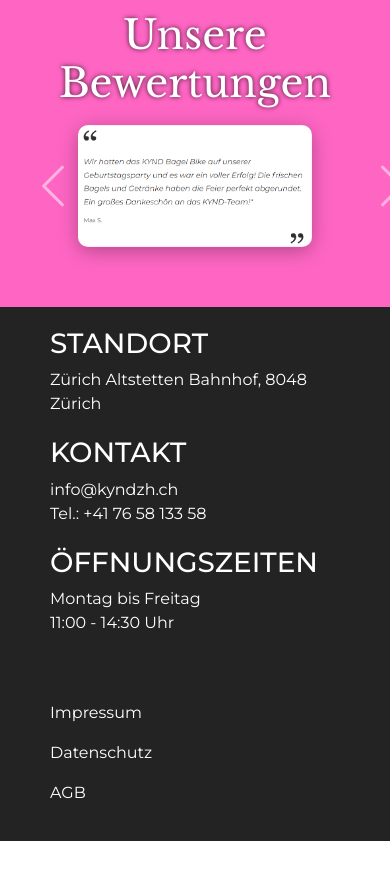
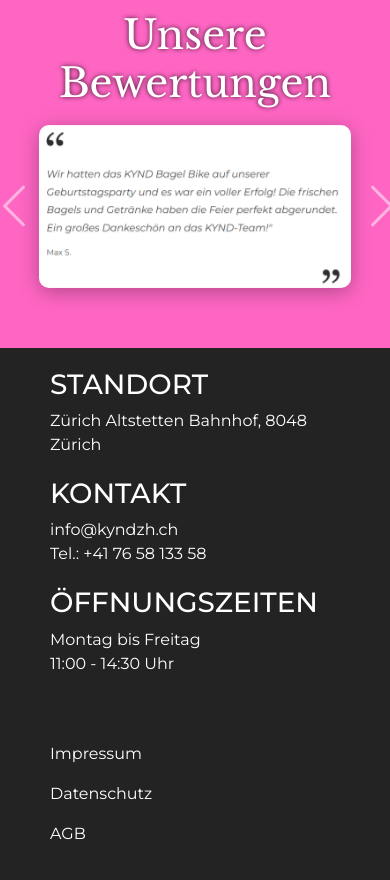
Before and after one commit to HeyTiina/kynd, a React (Create React App) app: page /CateringScreen in a window 390 px wide. Shown: the part 1400-2280 px from the top of the page. Before the commit the page ends 2241 px from the top, so only its background shows below. Built offline with nearby package versions, Linux system fonts and the light colour scheme.

Commit message:
Update Slider.css

```diff
--- a/src/cateringScreen/Slider.css
+++ b/src/cateringScreen/Slider.css
@@ -49,3 +49,12 @@
     width: 60%; /* Reduce el tamaño del slider, puedes ajustar este valor */
   }
 }
+@media (max-width: 426px) {
+  .carousel-control-next {
+    width: 27%;
+  }
+
+  .carousel {
+    width: 80%;
+  }
+}
```
